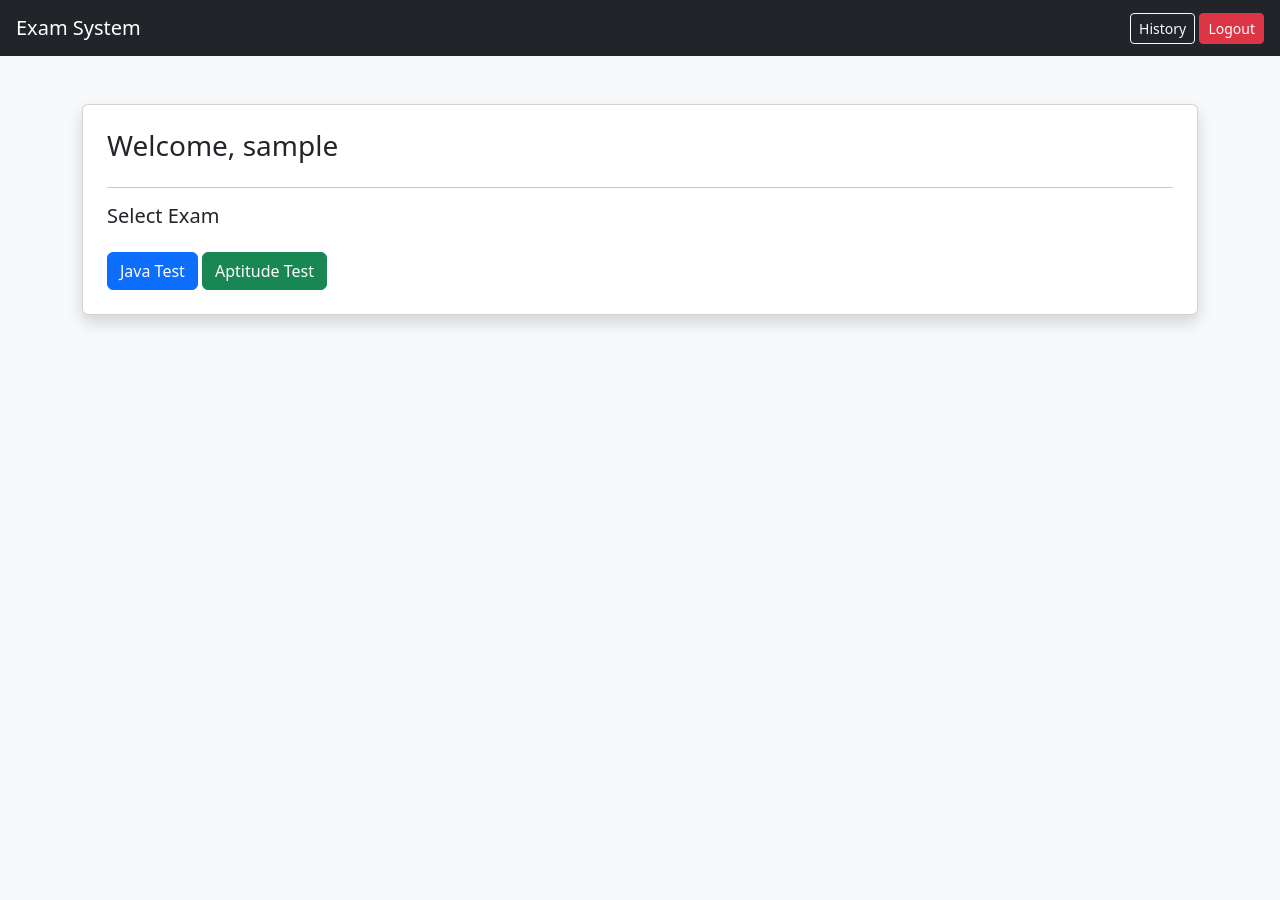
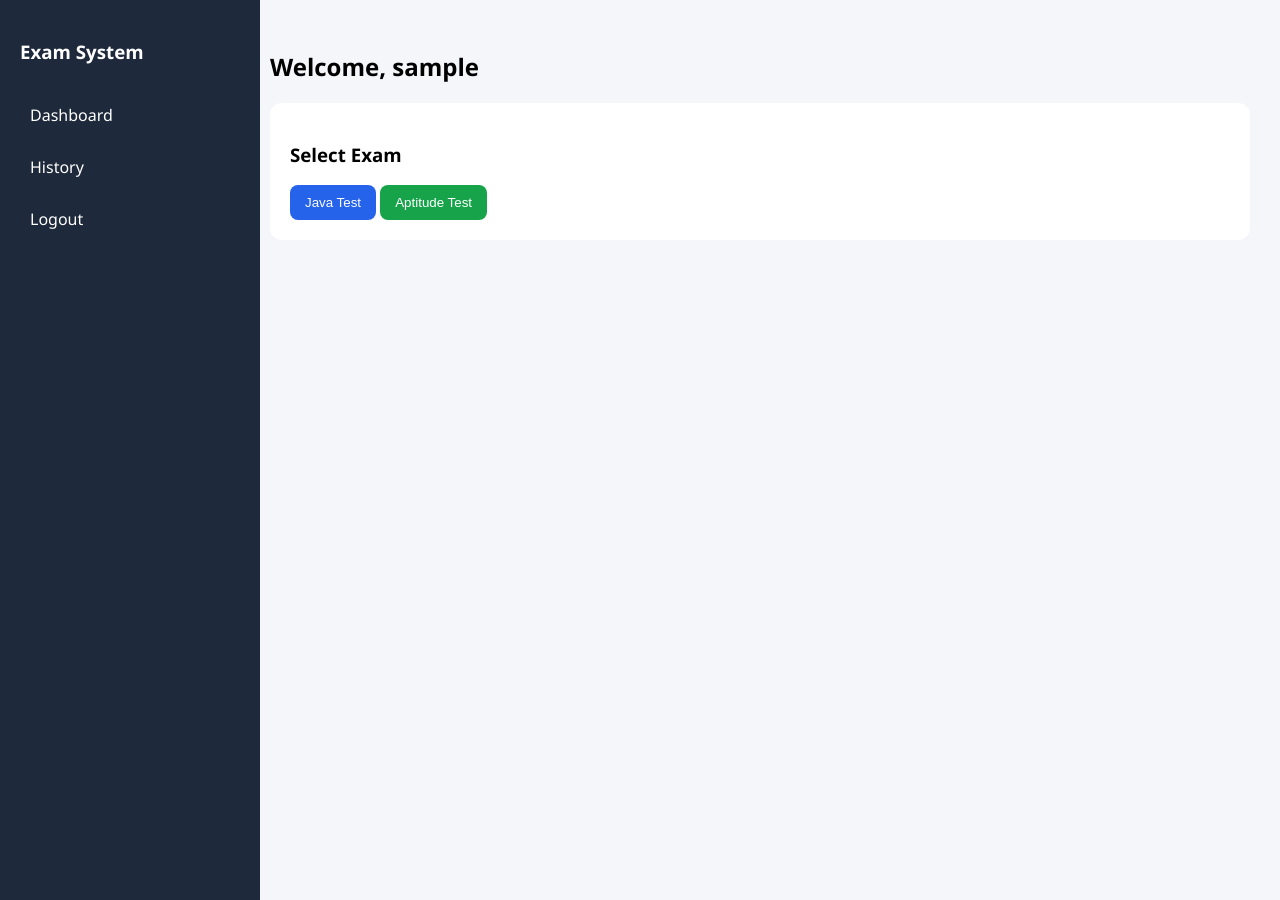
Before and after one commit to abhinavr645/exam-system, a Flask app: page /dashboard in a window 1280 px wide. Run offline with Flask 3, Linux system fonts and the light colour scheme; the visitor is signed in with stand-in values (Sample User, id 1).

Commit message:
Update dashboard.html

```diff
--- a/templates/dashboard.html
+++ b/templates/dashboard.html
@@ -2,39 +2,30 @@
 <html>
 <head>
     <title>Dashboard</title>
-    <link href="https://cdn.jsdelivr.net/npm/bootstrap@5.3.0/dist/css/bootstrap.min.css" rel="stylesheet">
+    <link rel="stylesheet" href="/static/style.css">
 </head>
-<body class="bg-light">
+<body>
 
-<!-- 🔥 Navbar -->
-<nav class="navbar navbar-dark bg-dark px-3">
-    <span class="navbar-brand">Exam System</span>
+<div class="sidebar">
+    <h3>Exam System</h3>
+    <a href="/dashboard">Dashboard</a>
+    <a href="/history">History</a>
+    {% if session['user'] == 'admin' %}
+    <a href="/admin">Admin</a>
+    {% endif %}
+    <a href="/logout">Logout</a>
+</div>
 
-    <div>
-        <a href="/history" class="btn btn-outline-light btn-sm">History</a>
+<div class="main">
 
-        {% if session['user'] == 'admin' %}
-        <a href="/admin" class="btn btn-warning btn-sm">Admin</a>
-        {% endif %}
+<h2>Welcome, {{ session['user'] }}</h2>
 
-        <a href="/logout" class="btn btn-danger btn-sm">Logout</a>
-    </div>
-</nav>
+<div class="card">
+    <h3>Select Exam</h3>
 
-<!-- 🔥 Main -->
-<div class="container mt-5">
-
-    <div class="card shadow p-4">
-        <h3>Welcome, {{ session['user'] }}</h3>
-        <hr>
-
-        <h5>Select Exam</h5>
-
-        <div class="mt-3">
-            <a href="/test/1" class="btn btn-primary">Java Test</a>
-            <a href="/test/2" class="btn btn-success">Aptitude Test</a>
-        </div>
-    </div>
+    <a href="/test/1"><button class="btn btn-primary">Java Test</button></a>
+    <a href="/test/2"><button class="btn btn-success">Aptitude Test</button></a>
+</div>
 
 </div>
 
```
